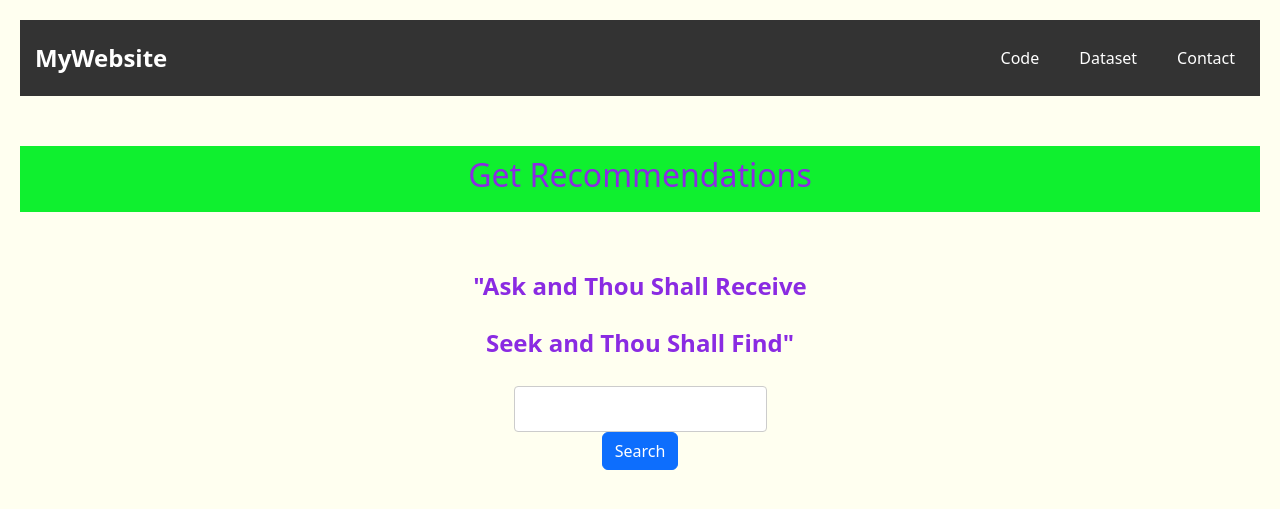
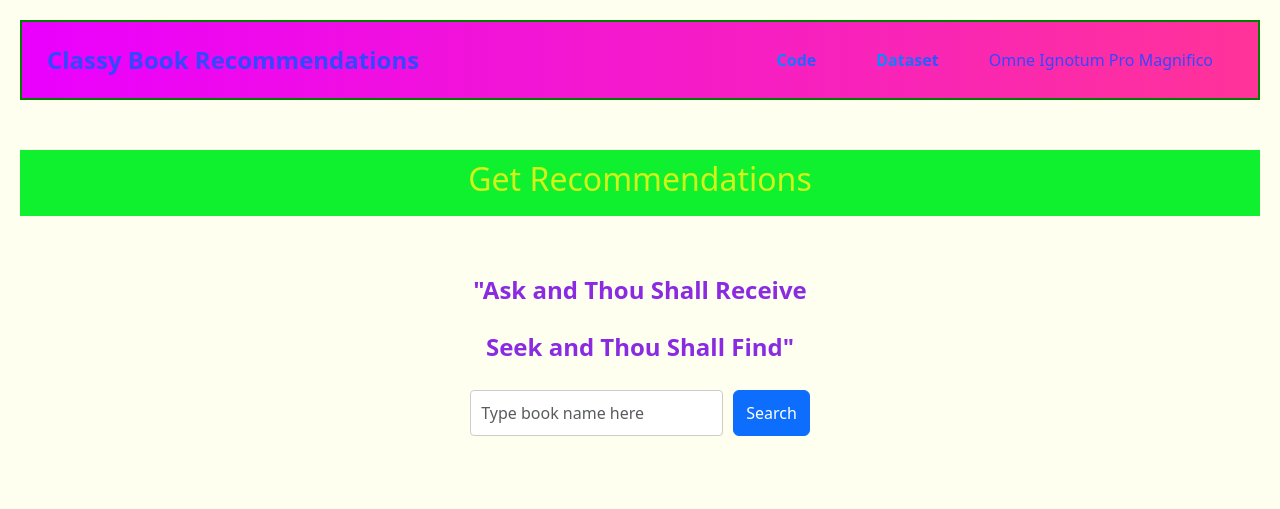
Before and after one commit to virendrasinh734/book_recommendation_engine, a Flask app: page / in a window 1280 px wide. Shown: the top 509 px of the page. Run offline with Flask 3, Linux system fonts and the light colour scheme; parts of the project's set-up code (start-up, migrations or seed data) failed here and were passed over.

Commit message:
changing the look of the page

```diff
--- a/static/script.js
+++ b/static/script.js
@@ -56,13 +56,15 @@ $(document).ready(function() {
                 // Replace the search results container with the rendered HTML from the server
                 console.log(data)
                 if (data=="not found"){
+                    $(".items").html("")
                     $(".head").html("Sorry, book not found.Please try different book!")
                     $(".rec").html(``);
+
                 }
                 else{
                     $("body").html(data);
                     $(".head").html(`You searched for: ${user_input}`);
-                    $(".rec").html(`Recommended books: `);
+                    $(".rec").html(`->Recommended books: `);
                 }
 
 
--- a/static/style.css
+++ b/static/style.css
@@ -411,3 +411,72 @@ body{
 .rec{
     display: block;
 }
+.head{
+    color: #0011ff;
+}
+.rec{
+    color: #8000ff;
+}
+.textt{
+    margin-top: 20px;
+    margin-bottom: 20px;
+}
+#user_input_form{
+    display: flex;
+    gap:10px;
+}
+#user_input{
+    flex-grow: 1;
+}
+
+
+
+.navbar {
+    background: linear-gradient(to right, #ea00ff, #FF3399);
+    padding: 10px;
+    border: solid green 2px;
+}
+
+/* Styling for the navbar container */
+.navbar-container {
+    display: flex;
+    align-items: center;
+    justify-content: space-between;
+}
+
+/* Styling for the logo */
+.nav-logo {
+    font-size: 24px;
+    font-weight: bold;
+    color: white;
+    text-decoration: none;
+}
+
+/* Styling for the navigation links */
+.nav-links {
+    list-style: none;
+    display: flex;
+}
+
+.nav-links li {
+    margin-right: 20px;
+}
+
+/* Gradient colors for the navigation links */
+.nav-links li a {
+    background: linear-gradient(to right, #0099FF, #3347ff);
+    -webkit-background-clip: text;
+    -webkit-text-fill-color: transparent;
+    text-decoration: none;
+    font-weight: bold;
+    font-size: 16px;
+    transition: 0.3s;
+}
+
+/* Hover effect for the navigation links */
+.nav-links li a:hover {
+    transform: scale(1.1);
+}
+.nav-logo{
+    color: #3347ff;
+}
--- a/templates/index.html
+++ b/templates/index.html
@@ -11,11 +11,11 @@
     <script src="https://ajax.googleapis.com/ajax/libs/jquery/3.5.1/jquery.min.js"></script>
     <nav class="navbar">
         <div class="navbar-container">
-            <a href="#" class="nav-logo">MyWebsite</a>
+            <a href="#" class="nav-logo">Classy Book Recommendations</a>
             <ul class="nav-links">
-                <li><a href="#">Code</a></li>
-                <li><a href="#">Dataset</a></li>
-                <li><a href="#">Contact</a></li>
+                <li><a href="https://github.com/virendrasinh734/book_recommendation_engine">Code</a></li>
+                <li><a href="http://www2.informatik.uni-freiburg.de/~cziegler/BX/">Dataset</a></li>
+                <li style="color: #3347ff;">Omne Ignotum Pro Magnifico</li>
             </ul>
         </div>
     </nav>
@@ -23,7 +23,7 @@
 
 
     <div class="header">
-        <h2 style="color: blueviolet;">Get Recommendations</h2>
+        <h2 style="color: rgb(210, 243, 26);">Get Recommendations</h2>
     </div>
 
     <div class="content">
@@ -34,20 +34,22 @@
         <h3 style="color: blueviolet;">Seek and Thou Shall Find"</h3>
         <form id="user_input_form">
             <div class="autocomplete">
-                <input id="user_input" name="user_input" type="text" class="form-control" autocomplete="off">
+                <input id="user_input" name="user_input" placeholder="Type book name here" type="text" class="form-control" autocomplete="off">
                 <div id="suggestions-dropdown" class="dropdown-content">
                 </div>
             </div>
             <input id="submit-button" type="submit" class="btn btn-primary" value="Search">
         </form>
     </div>
-    <div class="items">
+    <div class="textt">
         <p class="head"></p>
         <p class="rec"></p>
+    </div>
+    <div class="items">
         {% if data %}
             {% for i in data %}
                 <div class="box">
-                    <p style="color: rgb(7, 146, 123);">{{i[0]}} by {{i[1]}}</p>
+                    <p style="color: rgb(7, 146, 123);"> &#128214 {{i[0]}} by {{i[1]}}</p>
                     <!-- <img class="card-img-top" src='{{i[2]}}' style="width:160px; height: 160px;"> -->
                 </div>
             {% endfor %}
```
Also changed, not shown: templates/recommend.html (+10 -8 lines).
